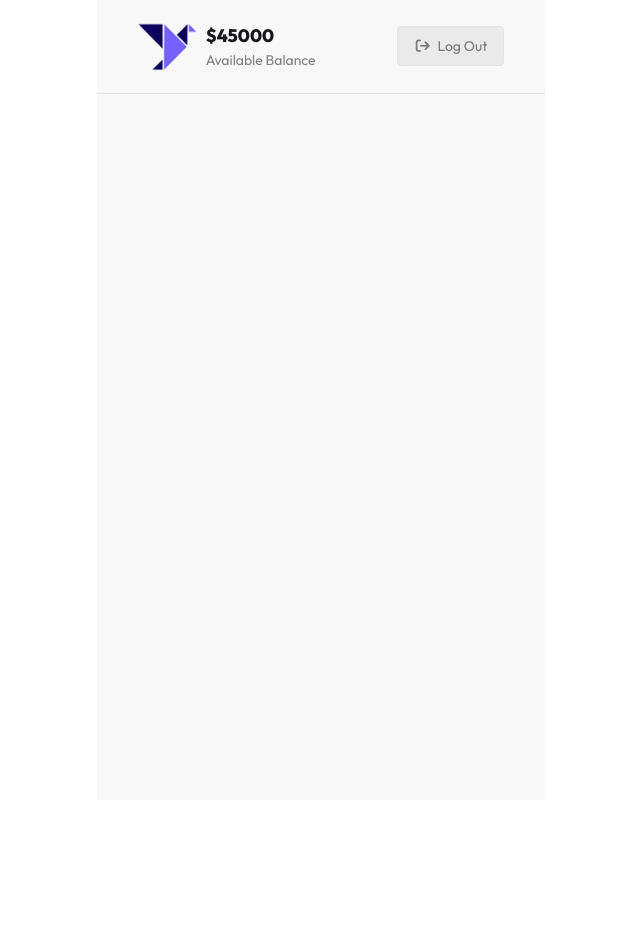
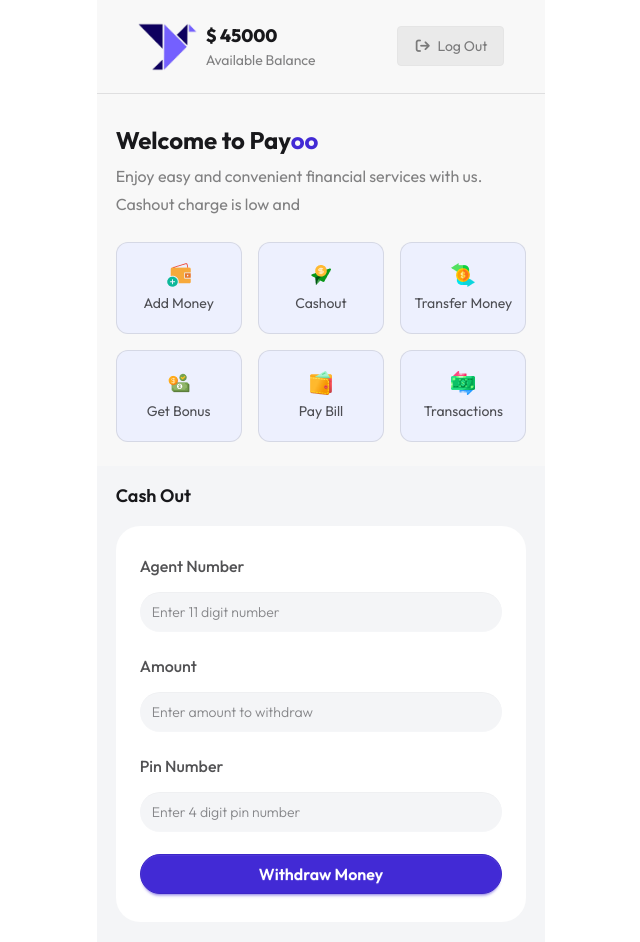
Before and after one commit to rzoshin/Payoo-Money-Transfer-App, a plain HTML site: page home.html in a window 1280 px wide. Shown: the whole page, without its empty margins (319-959 px from the left). Before the commit the page ends 800 px from the top, so only its background shows below. Drawn offline with nearby package versions, Linux system fonts and the light colour scheme.

Commit message:
Implemented cashout functionality

```diff
--- a/home.html
+++ b/home.html
@@ -1,5 +1,5 @@
 <!doctype html>
-<html lang="en">
+<html data-theme="light" lang="en">
   <head>
     <meta charset="UTF-8" />
     <meta name="viewport" content="width=device-width, initial-scale=1.0" />
@@ -40,20 +40,138 @@
     </style>
   </head>
   <body class="min-h-screen max-w-md mx-auto bg-base-200">
-    <header class="border-b border-[#080808]/10 px-6 py-2.5">
+    <header class="border-b border-neutral/10 px-6 py-2.5 sticky top-0 bg-base-200 z-10">
       <section class="w-11/12 mx-auto py-3 flex justify-between items-center">
         <div class="left flex gap-2">
-                <img class="w-15" src="./assets/logo.png" alt="">
+          <img class="w-15" src="./assets/logo.png" alt="" />
           <div class="flex flex-col">
-                    <h2 class="font-extrabold text-lg">$45000</h2>
-                    <p class="text-sm text-[#080808]/50 font-normal">Available Balance</p>
+            <h2 class="font-extrabold text-lg">
+              $ <span id="balance">45000</span>
+            </h2>
+            <p class="text-sm text-neutral/50 font-normal">Available Balance</p>
           </div>
         </div>
         <div class="right">
-                <a class="btn btn-outline btn-soft text-[#080808]/50 font-normal" href="./index.html"><i class="fa-solid fa-arrow-right-from-bracket text-[#080808]/50"></i>Log Out</a>
+          <a
+            class="btn btn-outline btn-soft text-neutral/50 font-normal"
+            href="./index.html"
+            ><i
+              class="fa-solid fa-arrow-right-from-bracket text-[#080808]/50"
+            ></i
+            >Log Out</a
+          >
         </div>
       </section>
     </header>
+    <main>
+      <section id="welcome-text" class="w-11/12 mx-auto pt-8 pb-6 space-y-2">
+        <h1 class="font-bold text-2xl leading-7">
+          Welcome to Pay<span class="text-primary">oo</span>
+        </h1>
+        <p class="text-neutral/50 leading-7 font-normal">
+          Enjoy easy and convenient financial services with us. Cashout charge
+          is low and
+        </p>
+      </section>
+      <section
+        id="card-section"
+        class="buttons w-11/12 mx-auto grid grid-cols-3 justify-evenly gap-[16.5px] mb-6"
+      >
+        <button
+          class="btn btn-soft btn-primary flex flex-col h-full justify-center items-center px-2.5 py-5 rounded-xl border border-neutral/10"
+        >
+          <img src="./assets/opt-1.png" alt="" />
+          <p class="font-normal text-sm text-neutral/70">Add Money</p>
+        </button>
+        <button
+          class="btn btn-soft btn-primary flex flex-col h-full justify-center items-center px-2.5 py-5 rounded-xl border border-neutral/10"
+        >
+          <img src="./assets/opt-2.png" alt="" />
+          <p class="font-normal text-sm text-neutral/70">Cashout</p>
+        </button>
+        <button
+          class="btn btn-soft btn-primary flex flex-col h-full justify-center items-center px-2.5 py-5 rounded-xl border border-neutral/10"
+        >
+          <img src="./assets/opt-3.png" alt="" />
+          <p class="font-normal text-sm text-neutral/70">Transfer Money</p>
+        </button>
+        <button
+          class="btn btn-soft btn-primary flex flex-col h-full justify-center items-center px-2.5 py-5 rounded-xl border border-neutral/10"
+        >
+          <img src="./assets/opt-4.png" alt="" />
+          <p class="font-normal text-sm text-neutral/70">Get Bonus</p>
+        </button>
+        <button
+          class="btn btn-soft btn-primary flex flex-col h-full justify-center items-center px-2.5 py-5 rounded-xl border border-neutral/10"
+        >
+          <img src="./assets/opt-5.png" alt="" />
+          <p class="font-normal text-sm text-neutral/70">Pay Bill</p>
+        </button>
+        <button
+          class="btn btn-soft btn-primary flex flex-col h-full justify-center items-center px-2.5 py-5 rounded-xl border border-neutral/10"
+        >
+          <img src="./assets/opt-6.png" alt="" />
+          <p class="font-normal text-sm text-neutral/70">Transactions</p>
+        </button>
+      </section>
 
+      <section id="cashout" class="bg-[#F4F5F7]">
+        <div class="w-11/12 mx-auto">
+          <h2 class="font-semibold text-lg py-4">Cash Out</h2>
+          <div class="form pb-5">
+            <div
+              class="card bg-base-100 w-full rounded-3xl"
+            >
+              <div class="card-body">
+                <fieldset class="fieldset">
+                  <label class="label font-medium text-base text-neutral/70 mb-2"
+                    >Agent Number</label
+                  >
+                  <input
+                    id="cashout-number"
+                    maxlength="11"
+                    type="text"
+                    class="input rounded-[32px] bg-[#F4F5F7] border-none mb-4 font-light w-full"
+                    placeholder="Enter 11 digit number"
+                  />
+
+                  <label class="label font-medium text-base text-neutral/70 mb-2"
+                    >Amount</label
+                  >
+                  <input
+                    id="cashout-amount"
+                    maxlength="11"
+                    type="number"
+                    class="input rounded-[32px] bg-[#F4F5F7] border-none mb-4 font-light w-full"
+                    placeholder="Enter amount to withdraw"
+                  />
+
+                  <label class="label font-medium text-base text-neutral/70 mb-2"
+                    >Pin Number</label
+                  >
+                  <input
+                    id="cashout-pin"
+                    maxlength="4"
+                    type="password"
+                    class="input rounded-[32px] bg-[#F4F5F7] border-none font-light w-full"
+                    placeholder="Enter 4 digit pin number"
+                  />
+
+                  <button
+                    id="cashout-btn"
+                    class="btn btn-primary mt-4 rounded-[32px] text-base text-white"
+                  >
+                    Withdraw Money
+                  </button>
+                </fieldset>
+              </div>
+            </div>
+          </div>
+        </div>
+      </section>
+    </main>
+
+
+    <script src="./js/cashout.js"></script>
   </body>
 </html>
--- /dev/null
+++ b/js/cashout.js
@@ -0,0 +1,38 @@
+const cashOutEvent = document.getElementById("cashout-btn");
+
+cashOutEvent.addEventListener("click", function () {
+
+    // 1. Get the agent number, validate and verify
+    const number = document.getElementById("cashout-number").value;
+    if (number.length !== 11) {
+        alert("Please enter a valid 11 digit number");
+        return;
+    }
+
+    // 2. Get the amount
+    const amountNumber = document.getElementById("cashout-amount").value;
+
+    // 3. Get the current balance, convert to number
+    const balance = document.getElementById("balance").textContent;
+    const balanceNumber = parseInt(balance);
+
+    // 4. Check if the amount is greater than the balance, if so, show error message
+    if (amountNumber > balanceNumber) {
+        alert("Insufficient balance");
+        return;
+        }
+
+    // 5. If the amount is less than or equal to the balance, check if the pin is correct, if not, show error message
+    const pin = document.getElementById("cashout-pin").value;
+    if (pin !== "1234") {
+      alert("Incorrect PIN");
+      return;
+    }
+    // 6. If the pin is correct, deduct the amount from the balance and show success message
+    const newBalance = balanceNumber - amountNumber;
+    document.getElementById("balance").innerText = newBalance;
+    alert("Cashout successful!");
+
+
+
+});
```
Lines whose indentation alone changed are shown as unchanged.
